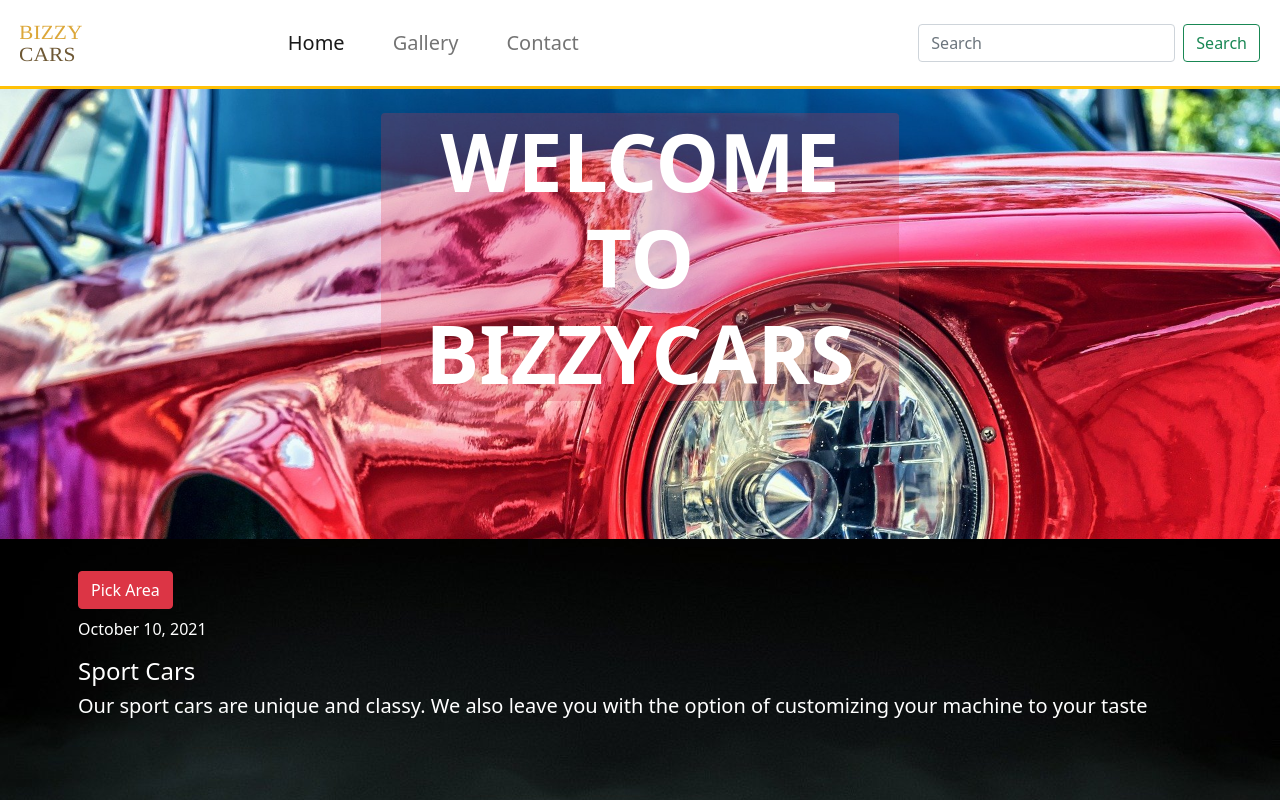
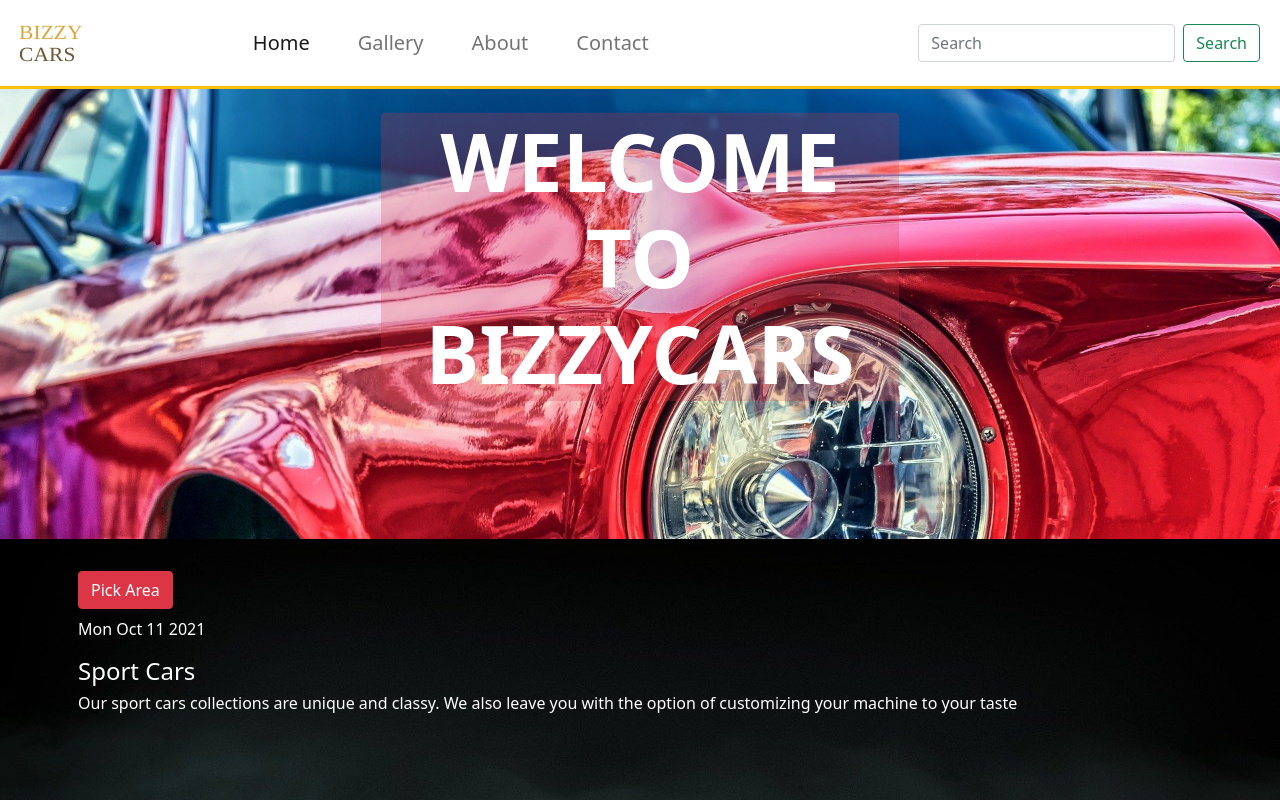
Before and after one commit to OLAKAFI/Bizzy-Cars-Website, a plain HTML site: page index.html in a window 1280 px wide. Shown: the top 800 px of the page. Drawn offline with Linux system fonts and the light colour scheme.

Commit message:
fourth commit

```diff
--- a/index.html
+++ b/index.html
@@ -27,7 +27,10 @@
                 <a class="nav-link text-center " href="./gallery.html">Gallery</a>
               </li>
               <li class="nav-item fs-5 mx-3">
-                <a class="nav-link text-center" href="./contact.html"> Contact</a>
+                <a class="nav-link text-center" href="#" > About</a>
+              </li>
+              <li class="nav-item fs-5 mx-3">
+                <a class="nav-link text-center" href="#"> Contact</a>
               </li>
 
             </ul>
@@ -55,9 +58,9 @@
     background-size: cover; background-position: top-left;" >
       <div class="container text-white my-4 px-2">
         <button class="btn btn-danger my-2">Pick Area</button>
-        <p class="mb-3 fs-6 fw-5">October 10, 2021</p>
+        <p class="mb-3 fs-6 fw-5"  > <span id="datetime"></span></p>
         <h6 class="fs-4">Sport Cars</h6>
-        <h6 class="fs-5">Our sport cars are unique and classy. We also leave you with the option of customizing your machine to your taste
+        <h6 class="fs-6">Our sport cars  collections are unique and classy. We also leave you with the option of customizing your machine to your taste
 
         </h6>
 
@@ -72,9 +75,11 @@
     background-size: cover; background-position: ;" >
       <div class="container text-white my-4 px-2">
         <button class="btn btn-danger my-2">Pick Area</button>
-        <p class="mb-3 fs-6 fw-5">October 10, 2021</p>
-        <h6 class="fs-4">Sport Cars</h6>
-        <h6 class="fs-5">Aston Martins is one of beautiful peice you can find their. We have them in different specs and colours.
+        <p class="mb-3 fs-6 fw-5"  > <span id="dateTime"></span></p>
+
+
+        <h6 class="fs-4" >Aston Martin</h6>
+        <h6 class="fs-6">Aston Martin is one of beautiful peice you can find their. We have them in different specs and colours.
 
         </h6>
 
@@ -149,8 +154,16 @@
 
 
 
+    <script>
+      var dt = new Date();
+      document.getElementById("dateTime").innerHTML = dt.toDateString();
+      document.getElementById("datetime").innerHTML = dt.toDateString();
+
+    </script>
+
 
     <script src="./js/script.js"></script>
+
     <script src="./js/bootstrap.min.js"></script>
 </body>
 </html>
--- a/js/script.js
+++ b/js/script.js
@@ -14,7 +14,7 @@ let gallery = [
       carNameModel: 'TOYOTA SEDAN',
       carLogo: '',
       carPrice: '#4,000,000',
-      carUse: 'Nigerian Used',
+      carUse: 'Brand New',
       carLocation: 'Abuja'
 
 
@@ -24,7 +24,7 @@ let gallery = [
       carNameModel: 'Benz E-342',
       carLogo: '',
       carPrice: '#18,000,000',
-      carUse: 'Nigerian Used',
+      carUse: 'Germany Used',
       carLocation: 'Calabar'
 
 
@@ -34,7 +34,7 @@ let gallery = [
       carNameModel: 'BMW',
       carLogo: '',
       carPrice: '#11,000,000',
-      carUse: 'Nigerian Used',
+      carUse: 'Brand New',
       carLocation: 'Lagos'
 
 
@@ -64,7 +64,7 @@ let gallery = [
       carNameModel: 'AUDI SPORT',
       carLogo: '',
       carPrice: '#7,000,000',
-      carUse: 'Nigerian Used',
+      carUse: 'Brand New',
       carLocation: 'Port Harcourt'
 
 
@@ -89,6 +89,36 @@ let gallery = [
 
 
     },
+    {
+      carImage: 'mercedes-daimler.jpg',
+      carNameModel: 'MERCEDEZ DAILMER',
+      carLogo: '',
+      carPrice: '#7,000,000',
+      carUse: 'Brand New',
+      carLocation: 'Port Harcourt'
+
+
+    },
+    {
+      carImage: 'ferari.jpg',
+      carNameModel: 'FERARI',
+      carLogo: '',
+      carPrice: '#13,000,000',
+      carUse: 'Nigerian Used',
+      carLocation: 'Lagos'
+
+
+    },
+    {
+      carImage: 'porsche.jpg',
+      carNameModel: 'PORSCHE',
+      carLogo: '',
+      carPrice: '#20,000,000',
+      carUse: 'Brand New',
+      carLocation: 'Kaduna'
+
+
+    },
 
 
 ];
@@ -105,7 +135,7 @@ gallery.forEach(e => {
             <div class="gallery-info mx-2   p-2 py-2 bg-primary bg-opacity-25 rounded">
               <h5>${e.carNameModel}</h5>
               <h5 class="fs-6">${e.carPrice}</h5>
-              <p class="fs-6">Nigeria Used</p>
+              <p class="fs-6">${e.carUse}</p>
               <div class="location d-flex">
                 <div class="image-container">
                   <img src="./images/location-icon.svg" alt="location_icon">
--- /dev/null
+++ b/js/script2.js
@@ -0,0 +1,2 @@
+const d = new Date();
+document.getElementById("demo").innerHTML = d;
```
Also changed, not shown: gallery.html (+2 -2 lines), images/chrysler.jpg (added), images/ferari.jpg (added), images/mercedes-daimler.jpg (added), images/porsche.jpg (added).
